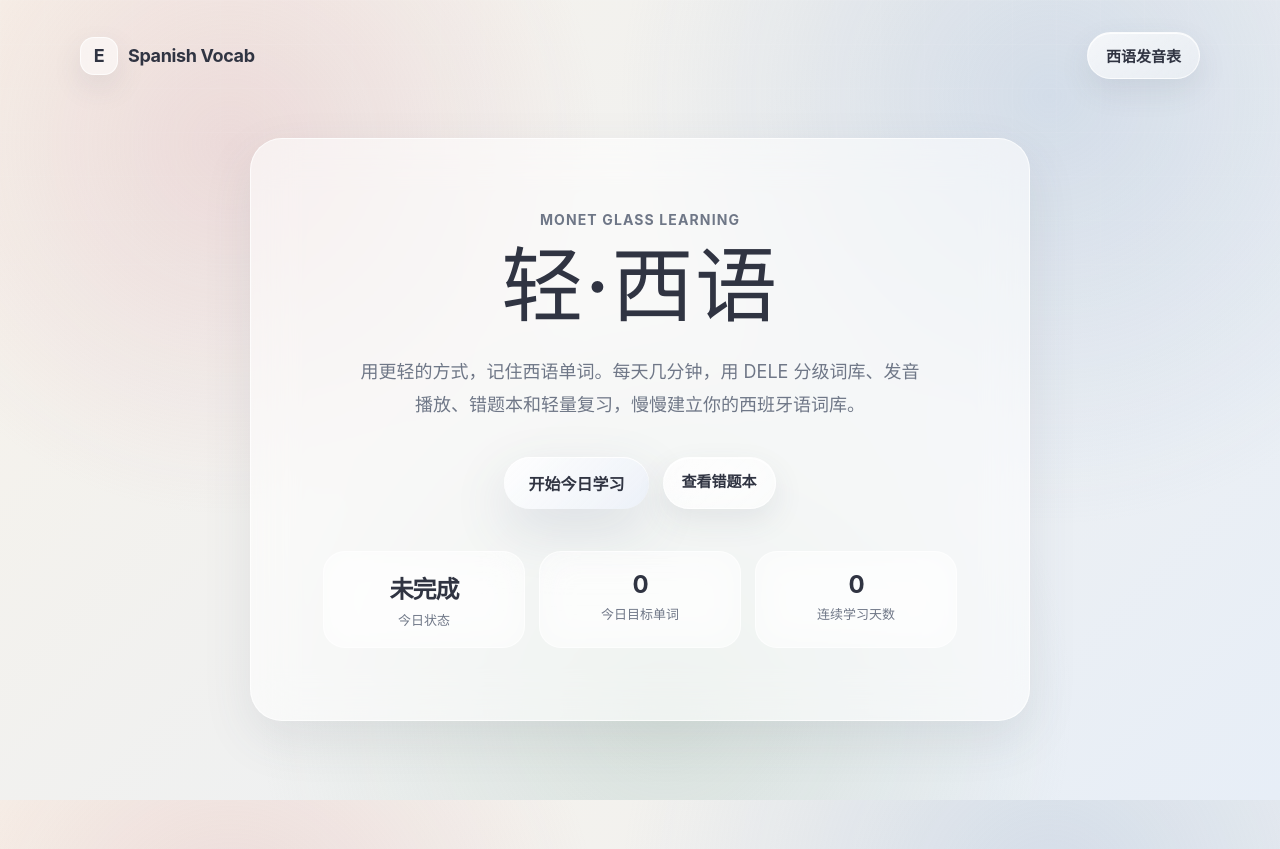
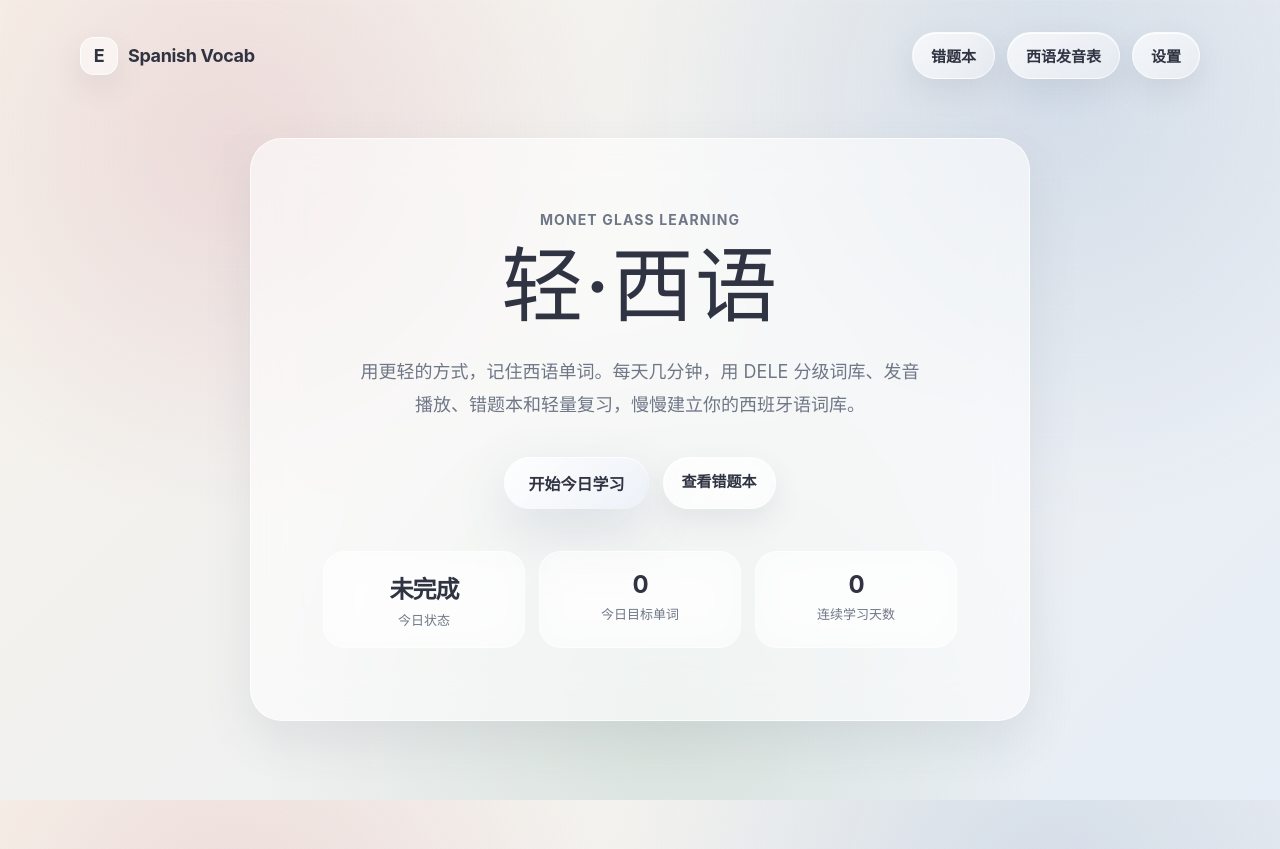
Before and after one commit to Cliion11/spanish-vocab-app, a Next.js app: page / in a window 1280 px wide. Built offline with nearby package versions, Linux system fonts and the light colour scheme.

Commit message:
Simplify home navigation

```diff
--- a/app/page.tsx
+++ b/app/page.tsx
@@ -36,8 +36,17 @@ export default function Home() {
         </Link>
 
        <div className="nav-links">
+
+  <Link href="/mistakes" className="nav-link">
+    错题本
+  </Link>
+
   <Link href="/pronunciation" className="nav-link">
     西语发音表
+  </Link>
+
+  <Link href="/settings" className="nav-link">
+    设置
   </Link>
 </div>
       </nav>
```
